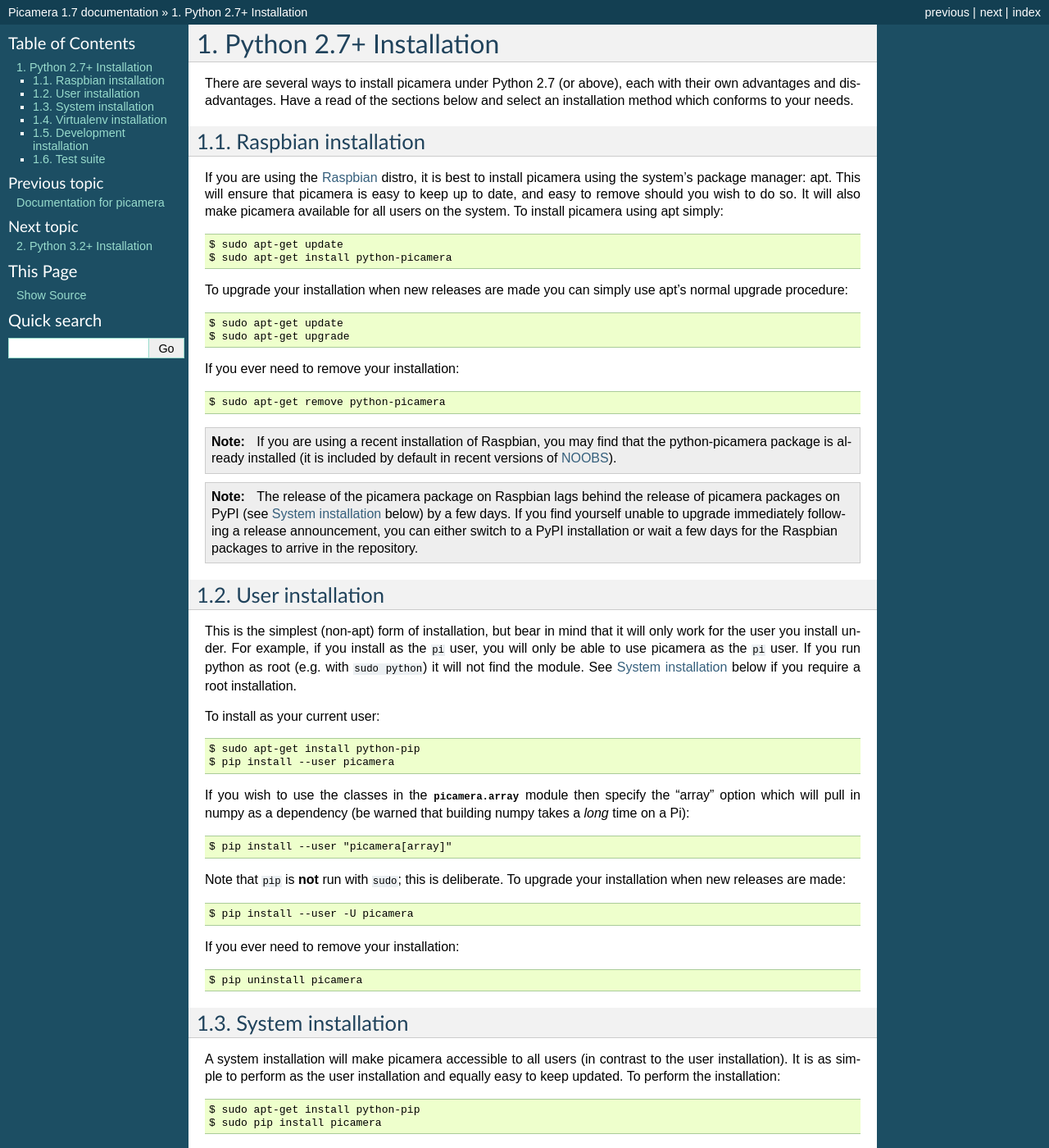
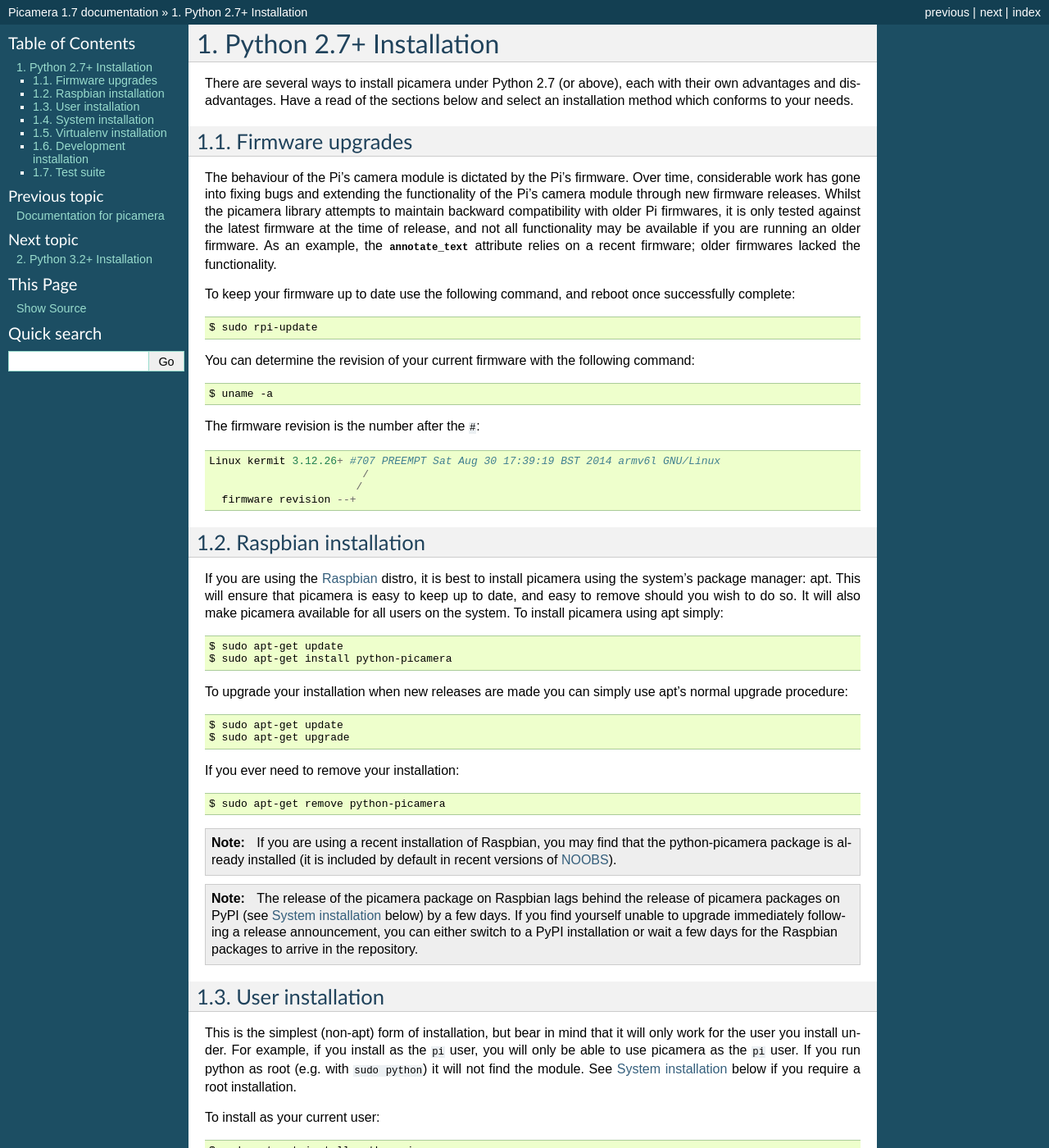
Before and after one commit to waveform80/picamera, a Sphinx documentation site: the page built from docs/install2.rst, in a window 1280 px wide and 1400 px high. Shown: the whole window at 82% size. Built offline with Sphinx 7.4.7, drawn with Linux system fonts in a browser that asks for light colours; some of the changed text lies outside the part shown.

Commit message:
Add note about firmware upgrading to install
After the cockup with old firmware compatibility in 1.7 (see #154), it's
worth making people aware of the method and reason for keeping firmwares
up to date

```diff
--- a/docs/install2.rst
+++ b/docs/install2.rst
@@ -7,6 +7,38 @@
 There are several ways to install picamera under Python 2.7 (or above), each
 with their own advantages and disadvantages. Have a read of the sections below
 and select an installation method which conforms to your needs.
+
+
+.. _firmware2:
+
+Firmware upgrades
+=================
+
+The behaviour of the Pi's camera module is dictated by the Pi's firmware. Over
+time, considerable work has gone into fixing bugs and extending the
+functionality of the Pi's camera module through new firmware releases. Whilst
+the picamera library attempts to maintain backward compatibility with older Pi
+firmwares, it is only tested against the latest firmware at the time of
+release, and not all functionality may be available if you are running an older
+firmware. As an example, the :attr:`~picamera.PiCamera.annotate_text` attribute
+relies on a recent firmware; older firmwares lacked the functionality.
+
+To keep your firmware up to date use the following command, and reboot once
+successfully complete::
+
+    $ sudo rpi-update
+
+You can determine the revision of your current firmware with the following
+command::
+
+    $ uname -a
+
+The firmware revision is the number after the ``#``::
+
+    Linux kermit 3.12.26+ #707 PREEMPT Sat Aug 30 17:39:19 BST 2014 armv6l GNU/Linux
+                            /
+                           /
+      firmware revision --+
 
 
 .. _raspbian_install2:
```
Also changed, not shown: docs/install3.rst (+32 -0 lines).
